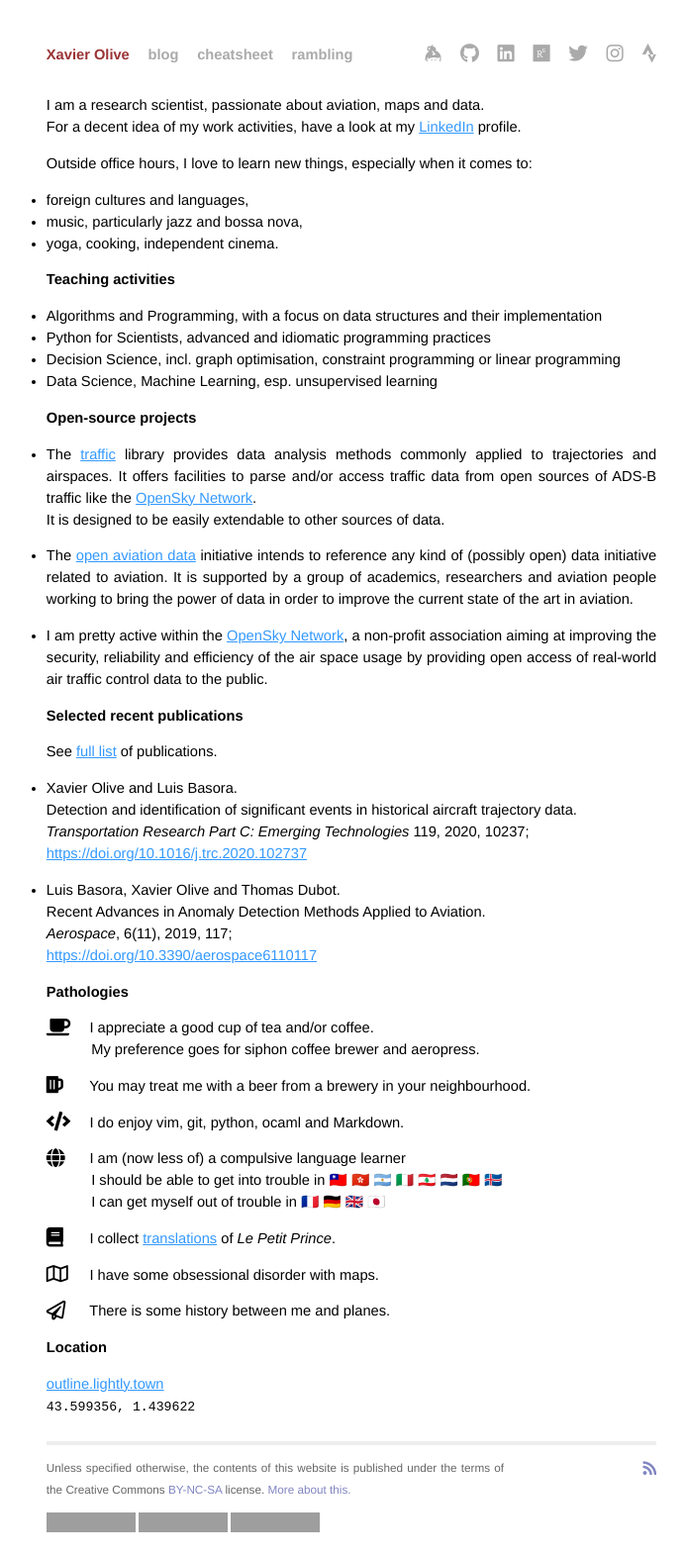
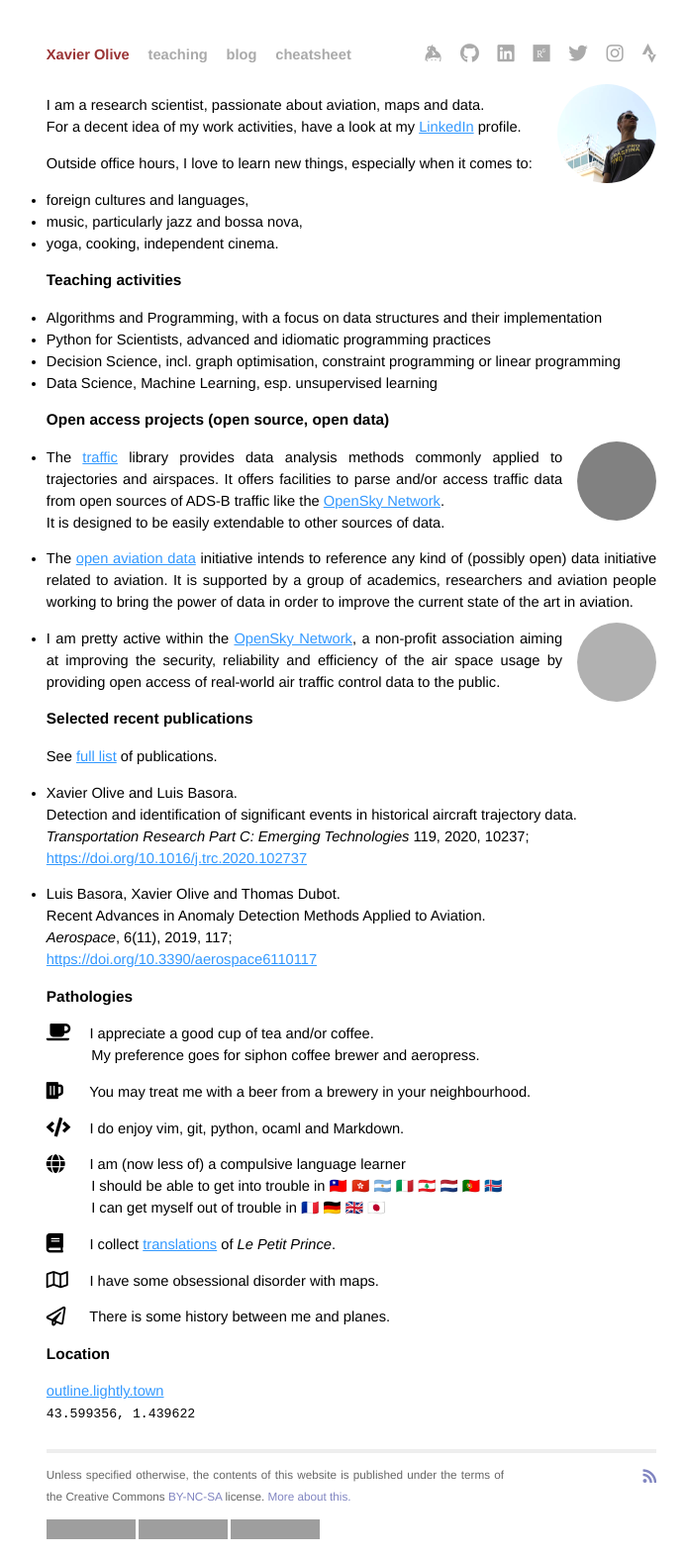
Before and after one commit to xoolive/xoolive.github.io, a Jekyll site: the page built from _pages/about-me.md, in a window 1280 px wide. Shown: the whole page at 99% size, without its empty margins (285-979 px from the left). Built offline with Jekyll 4.4.1, drawn with Linux system fonts in a browser that asks for light colours; nearby versions of some CDN libraries; grey boxes are pictures that could not be loaded.

Commit message:
update with images

```diff
--- a/_layouts/default.html
+++ b/_layouts/default.html
@@ -44,9 +44,9 @@
 <div class="site">
   <div class="title">
     <a href="/">Xavier Olive</a>
+    <a class="extra" href="/teaching/">teaching</a>
     <a class="extra" href="/blog/">blog</a>
     <a class="extra" href="/cheatsheet/">cheatsheet</a>
-    <a class="extra" href="/rambling/">rambling</a>
     <div class="social">
     <a class="extra" href="https://keybase.io/xoolive">
         <i class="fab fa-keybase fa-lg"></i>
--- a/_pages/about-me.md
+++ b/_pages/about-me.md
@@ -3,6 +3,8 @@ layout: default
 title: Xavier Olive
 permalink: /
 ---
+
+<p><img class="profile-picture" src="images/profile.jpg" /></p>
 
 I am a research scientist, passionate about aviation, maps and data.
 For a decent idea of my work activities, have a look at my [LinkedIn](https://linkedin.com/in/xoolive) profile.
@@ -22,8 +24,10 @@ Outside office hours, I love to learn new things, especially when it comes to:
     programming
 - Data Science, Machine Learning, esp. unsupervised learning
 
-# Open-source projects
+# Open access projects (open source, open data)
 
+
+<p><img class="logo_traffic" src="https://github.com/xoolive/traffic/raw/master/docs/_static/logo_traffic.png" /></p>
 
 - The [traffic](https://traffic-viz.github.io/) library provides data
 analysis methods commonly applied to trajectories and airspaces. It offers
@@ -36,6 +40,8 @@ reference any kind of (possibly open) data initiative related to aviation. It is
 supported by a group of academics, researchers and aviation people working to
 bring the power of data in order to improve the current state of the art in
 aviation.
+
+<p><img class="logo_opensky" src="https://opensky-network.org/apidoc/_static/radar_small.png" /></p>
 
 - I am pretty active within the [OpenSky Network](https://opensky-network.org/),
 a non-profit association aiming at improving the security, reliability and
--- a/_pages/blog.html
+++ b/_pages/blog.html
@@ -21,4 +21,6 @@ permalink: /blog/
   {% endfor %}
   </ul>
 
+  Click <a href="/rambling/">here</a> for non technical content.
+
 </div>
--- a/css/screen.css
+++ b/css/screen.css
@@ -26,6 +26,7 @@ h1, h2, h3, h4, h5, h6 {
 }
 
 h1 {
+  font-size: 105%;
   margin-bottom: 1em;
 }
 
@@ -332,3 +333,41 @@ input, textarea {
 #related h2 {
   margin-bottom: 1em;
 }
+
+/* profile */
+
+.profile-picture {
+  height: 100px;
+  width: 100px;
+  position: relative;
+  margin: -10px 0 0 15px;
+  float: right;
+  border-radius: 50%
+}
+
+@media (max-width: 480px) {
+  .profile-picture img {
+    margin-top: -5px
+  }
+}
+
+.logo_traffic {
+  height: 80px;
+  width: 80px;
+  position: relative;
+  margin: -5px 0 0 15px;
+  float: right;
+  border-radius: 50%;
+  filter: invert(100%) opacity(80%);
+  -webkit-filter: invert(100%) opacity(80%);
+}
+.logo_opensky {
+  height: 80px;
+  width: 80px;
+  position: relative;
+  margin: -5px 0 0 15px;
+  float: right;
+  border-radius: 50%;
+  filter: opacity(80%);
+  -webkit-filter: opacity(80%);
+}
```
Also changed, not shown: images/profile.jpg (added), 1 other file.
